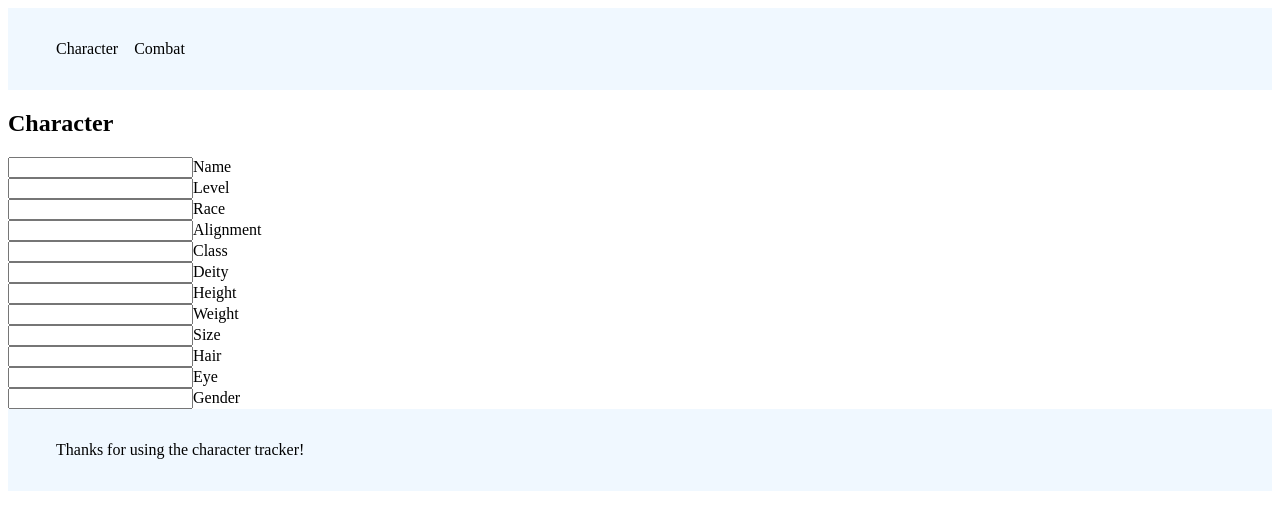
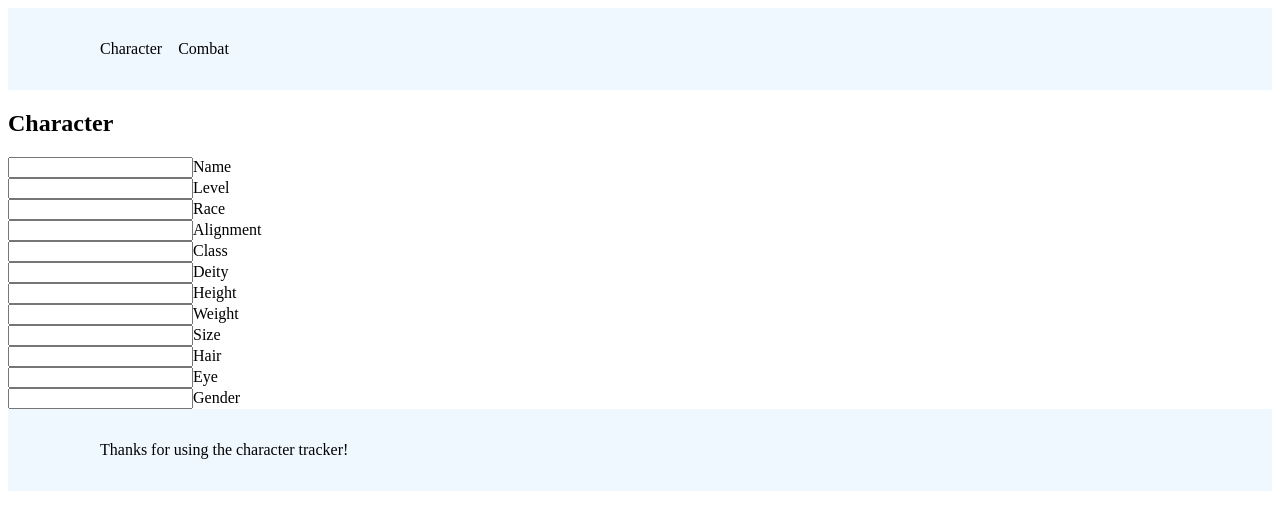
Before and after one commit to dwevins/character-tracker, a Next.js app: page / in a window 1280 px wide. Shown: the top 530 px of the page. Built offline with nearby package versions, Linux system fonts and the light colour scheme.

Commit message:
use theme in header and footer

```diff
--- a/components/footer.jsx
+++ b/components/footer.jsx
@@ -7,6 +7,7 @@ const Wrapper = styled.footer`
 
 const Content = styled.div`
     margin: 0 auto;
+    max-width: ${p => p.theme.sizes.siteMaxWidth};
     width: 100%;
 `;
 
--- a/components/header.jsx
+++ b/components/header.jsx
@@ -3,13 +3,13 @@ import styled from 'styled-components'
 
 const Wrapper = styled.header`
     padding: 2rem 3rem;
-    background-color: aliceblue;
+    background-color: ${p => p.theme.colors.lightBlue};
 `
 
 const Menu = styled.div`
     margin: 0 auto;
     width: 100%;
-    max-width: $site-max-width;
+    max-width: ${p => p.theme.sizes.siteMaxWidth};
     display: flex;
 `
 
@@ -22,7 +22,7 @@ const Anchor = styled.a`
 export const Header = () => (
     <Wrapper>
         <Menu>
-            <Link prefetch href='/'>
+            <Link prefetch href='/character'>
                 <Anchor>Character</Anchor>
             </Link>
             <Link prefetch href='/combat'>
```
